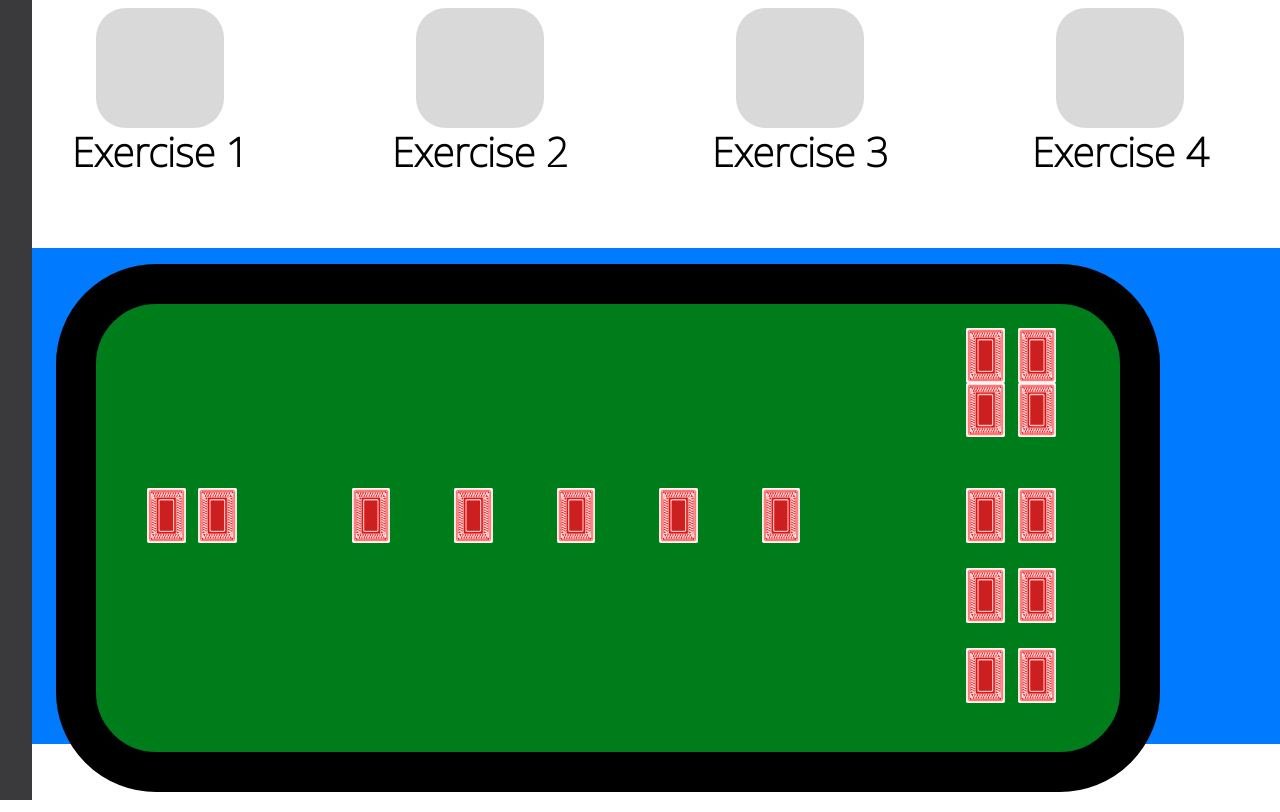
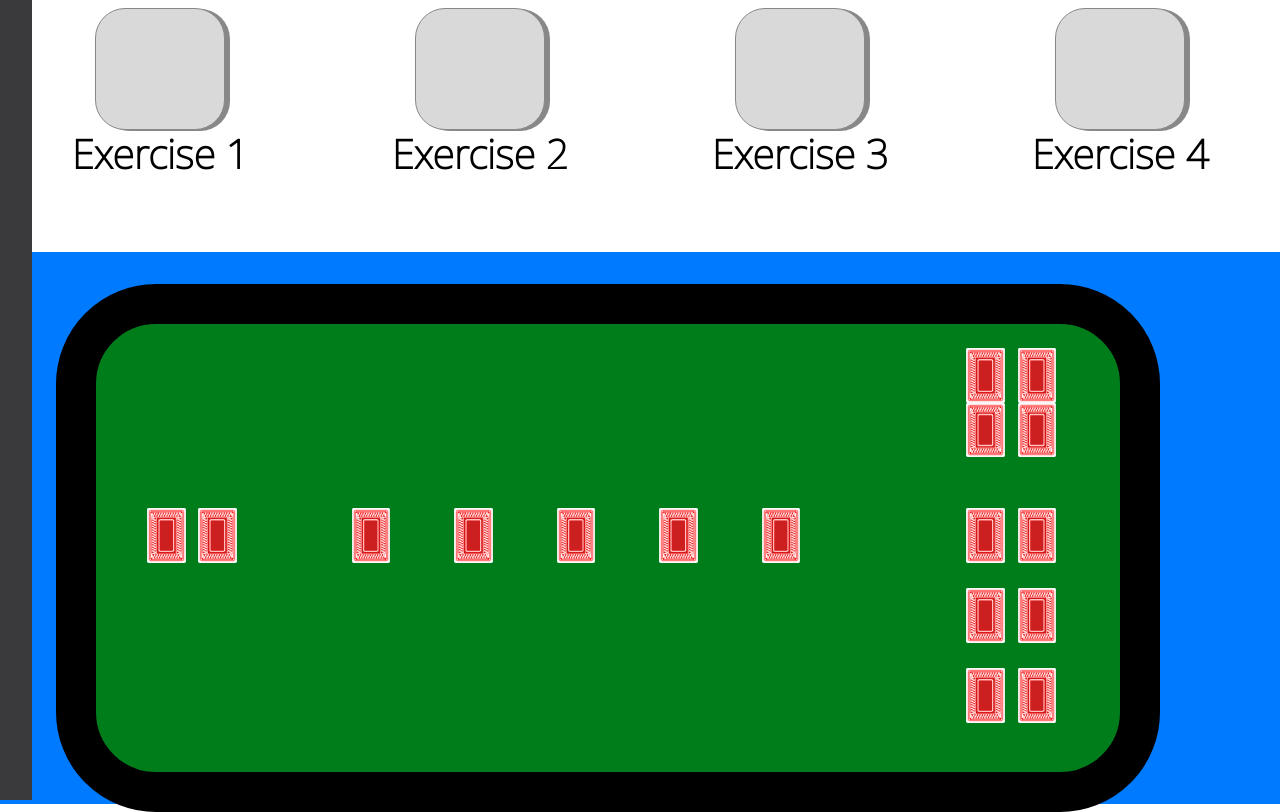
Before and after one commit to TamahauBrown/poker-trainer, a React (Create React App) app: page / in a window 1280 px wide. Built offline with nearby package versions, Linux system fonts and the light colour scheme.

Commit message:
Implemented box shadows and borders on every exercise item

```diff
--- a/src/App.css
+++ b/src/App.css
@@ -14,9 +14,8 @@
 }
 
 .App-header {
-  /*background-color: #F2F2F7;*/
   min-height: 20vh;
-  /*display: flex;*/
+  height: 100vh;
   flex-direction: column;
   align-items: center;
   justify-content: center;
@@ -49,7 +48,6 @@
 
 /* Exercise information */
 .exercise {
-  border-radius: 30px;
   text-align: center;
   display: inline-grid;
   padding-top: 1vh;
@@ -65,6 +63,8 @@
   align-items: center;
   margin: 0 auto;
   border-radius: 30px;
+  box-shadow: #888888 5px 1px;
+  border: 1px solid #888888;
 }
 
 #ex1 {
@@ -130,8 +130,8 @@
 }
 
 .floor {
-  height: 62vh;
-  width: 100vw;
+  height: 69vh;
+  width: 100%;
   background-color: #007AFF;
   z-index: -3;
 }
@@ -142,7 +142,7 @@
   width: 80vw;
   background: #007D1B;
   /*align-items: center;*/
-  margin: 2vh auto auto 7vh;
+  margin: 4vh auto auto 7vh;
   border-radius: 100px;
   border: 40px solid black;
   z-index: -2;
```
